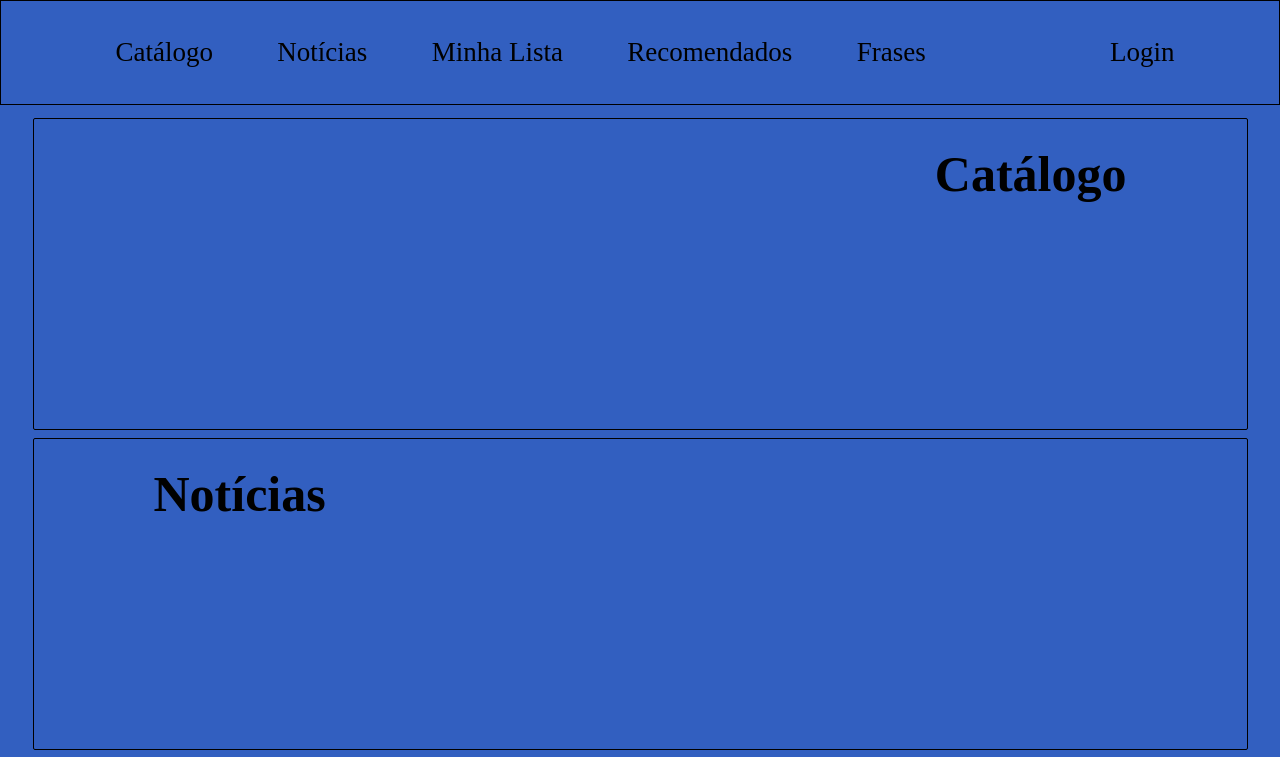
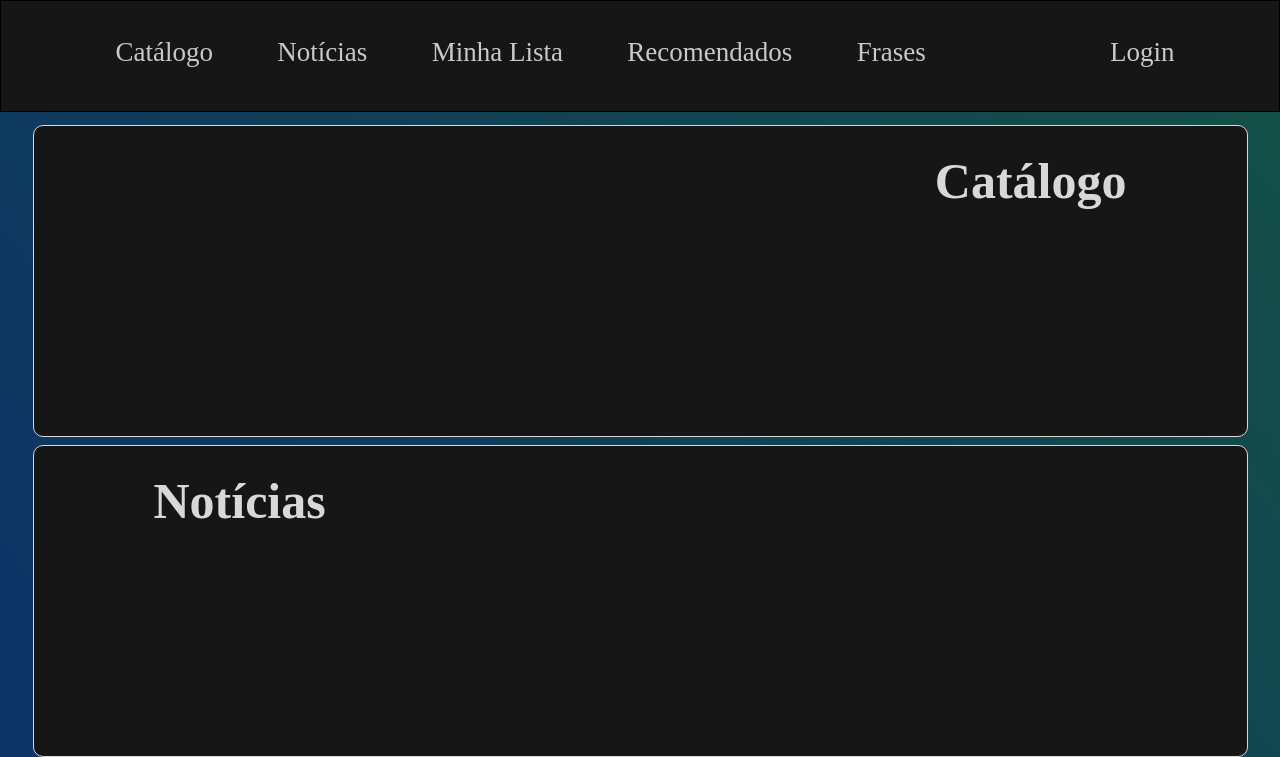
Before and after one commit to FelipeVitta/Anime_Project_JS, a plain HTML site: page index.html in a window 1280 px wide. Shown: the top 757 px of the page. Drawn offline with Linux system fonts and the light colour scheme.

Commit message:
pastel correções 2

```diff
--- a/catalogo.css
+++ b/catalogo.css
@@ -2,7 +2,7 @@ body {
   margin: 0;
   overflow-x: hidden;
   /* escondendo o scroll horizontal */
-  background-color: #043d2f;
+  background-color: #024c4e;
 }
 
 ::-webkit-scrollbar {
--- a/sytle.css
+++ b/sytle.css
@@ -2,8 +2,22 @@ body {
     margin: 0;
     overflow-x: hidden;
     /* escondendo o scroll horizontal */
-    background-color: rgb(50, 95, 192);
+    background: linear-gradient(to right top, #0a2674, #145046);
     margin-bottom: 20px;
+}
+
+:root{
+    --cor-preto: #161616;
+}
+
+::-webkit-scrollbar {
+    width: 15px; /* Aumente a largura para facilitar a seleção */
+    background: #005043;
+  }
+
+  ::-webkit-scrollbar-thumb{
+    background: #013f37;
+    border: solid 2px;
   }
 
 
@@ -11,7 +25,7 @@ body {
 
 .menu-div ul li a {
     text-decoration: none;
-    color: black;
+    color: rgb(201, 201, 201);
     font-size: 27px;
     padding: 10px;
   }
@@ -19,26 +33,24 @@ body {
   .menu-div ul li a:hover {
     border: 2px;
     border-radius: 8px;
-    box-shadow: 5px 5px 10px 0px rgba(0,0,0,0.7);
-    transition: box-shadow 0.3s ease;
-    background-color: #6272fa;
-    color:rgb(231, 238, 252);
-
+    text-shadow: 0 0 10px #d8d8d8, 0 0 20px #d8d8d8, 0 0 30px #d8d8d8;
   }
 
   .menu-div ul {
     list-style: none;
     display: flex;
-    flex-direction:row;
+    flex-direction: row;
     flex-wrap: wrap;
     align-content: space-around;
     justify-content: space-evenly;
   }
 
   .menu-div {
-    background-color: rgb(50, 95, 192);
+    background-color: #161616;
     padding: 20px;
     border: 1px solid;
+    max-height: 70px;
+    height: 70px;
   }
 
   #login-but {
@@ -60,11 +72,12 @@ body {
     padding: 5px;
     display: flex;
     margin-top: 8px;
-    background-color: rgb(50, 95, 192);
+    background-color: var(--cor-preto);
     border-color: black;
-    border-radius: 2px;
+    border-radius: 10px;
     height: 300px;
     transition: #374337 3s ease;
+    color: #d8d8d8;
     cursor: pointer;
     width: 85vw;
     border: 1px solid;
@@ -78,12 +91,11 @@ body {
 }
 
 .sec:hover {
-    background-color: rgb(94, 113, 232);
+    background-color: #00252e;
     transform: scale(1.03);
     transition: background-color 0.2s ease-in;
     box-shadow: 5px 5px 10px 0px rgba(0,0,0,0.7);
     color:rgb(202, 219, 255);
-    border-color: black;
     transition: color 0.3 step-end;
 }
 
```
Lines whose indentation alone changed are shown as unchanged.
